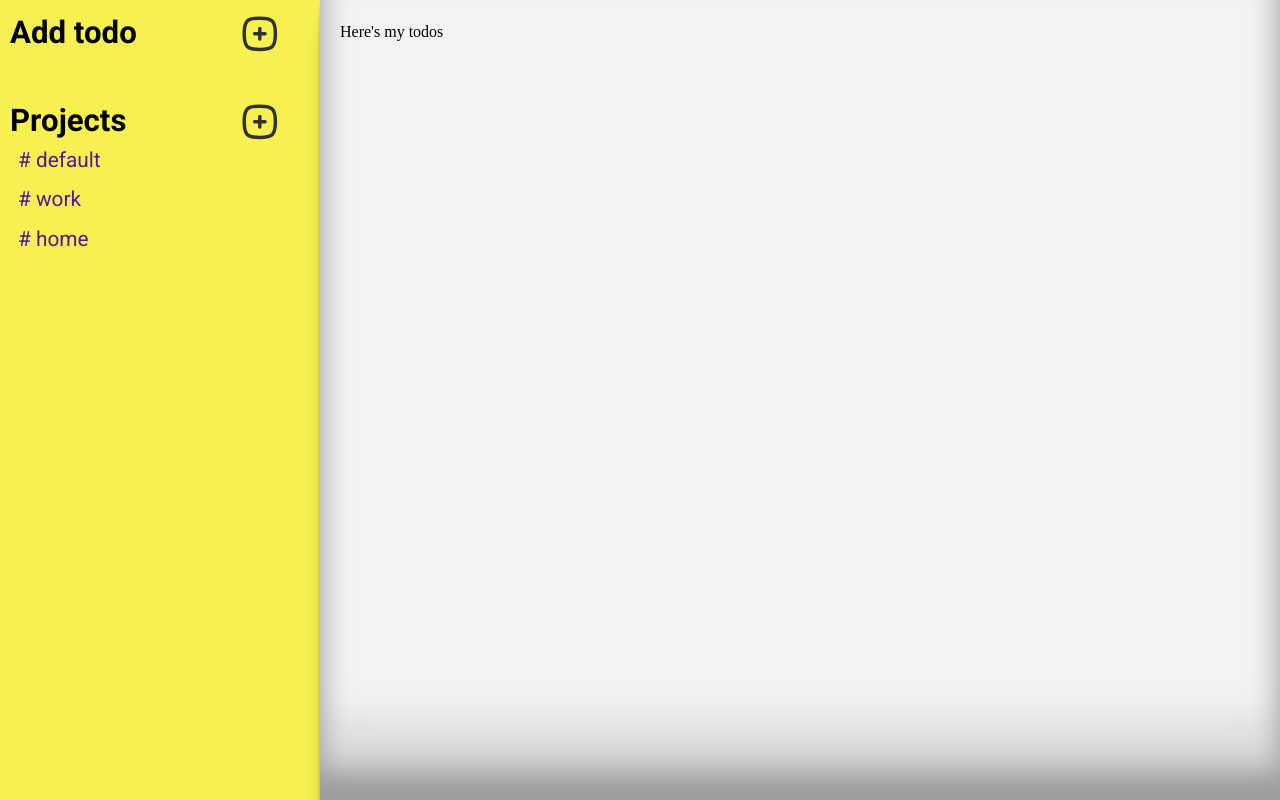
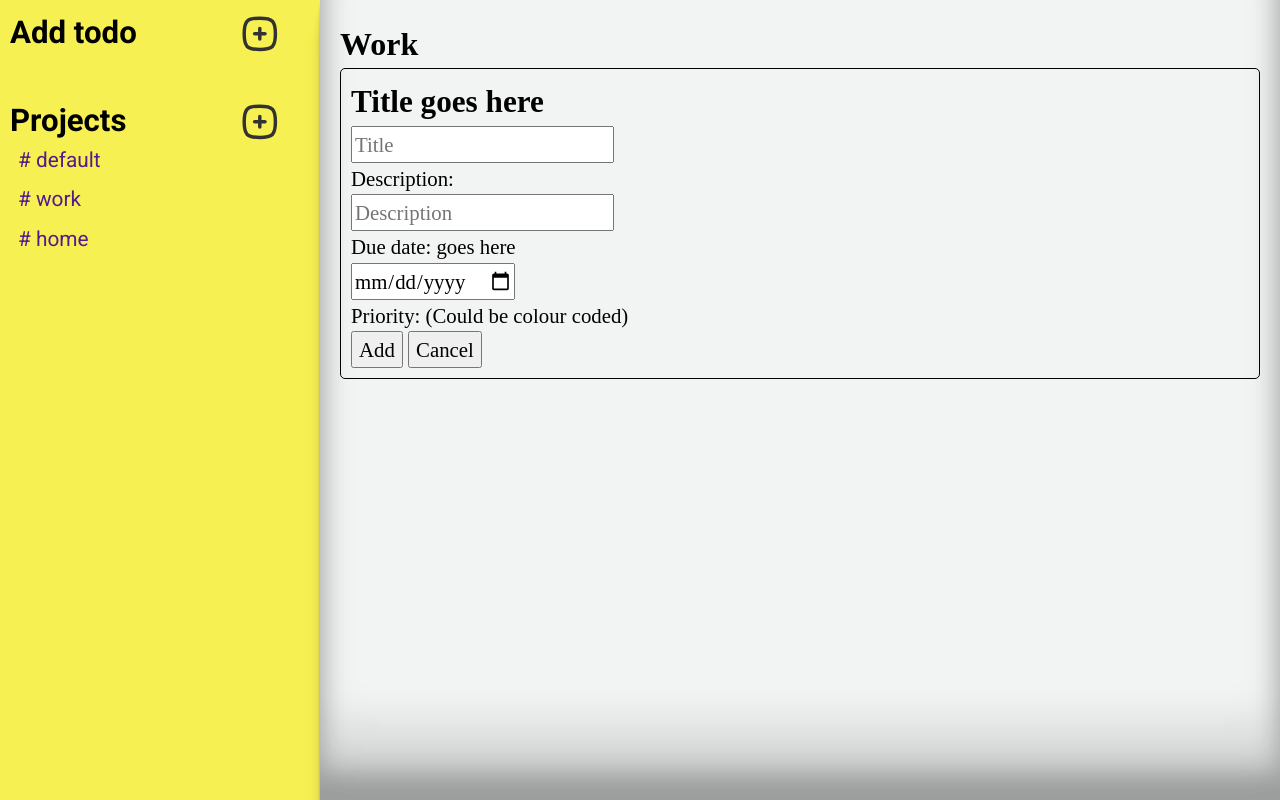
Before and after one commit to MrDomoArigato98/todo, a website built with webpack: page src/template.html in a window 1280 px wide. Built offline with nearby package versions, Linux system fonts and the light colour scheme; a web font is replaced by a local one.

Commit message:
Adds a todo on the page

```diff
--- a/src/style.css
+++ b/src/style.css
@@ -70,3 +70,13 @@ ul {
     display: block;
     text-decoration: none;
 }
+#project{
+
+}
+
+#todo{
+    font-size: clamp(0.5em, 2vw, 1.3em);
+    border: 1px solid black;
+    border-radius: 5px;
+    padding: 10px;
+}
--- a/src/template.html
+++ b/src/template.html
@@ -27,14 +27,23 @@
                     <ul id="default"><a href=""># default</a> </ul>
                     <ul id="work"><a href=""># work</a></ul>
                     <ul id="home"><a href=""># home</a></ul>
-
                 </li>
-
             </div>
         </div>
 
         <div id="todos">
-            Here's my todos
+            <h1 id="project">Work</h1>
+            <div id="todo">
+                <h2>Title goes here</h2>
+                <input type="text" name="title" id="title" placeholder="Title">
+                <p>Description:</p>
+                <input type="text" name="descrpiton" id="description" placeholder="Description">
+                <p>Due date: goes here</p>
+                <input type="date" name="due-date" id="due-date">
+                <p>Priority: (Could be colour coded)</p>
+                <button>Add</button>
+                <button>Cancel</button>
+            </div>
         </div>
 
         <template id="project-template">
@@ -43,7 +52,7 @@
             </ul>
         </template>
 
-        <template id="task-template">
+        <template id="todo-template">
 
         </template>
     </div>
```
